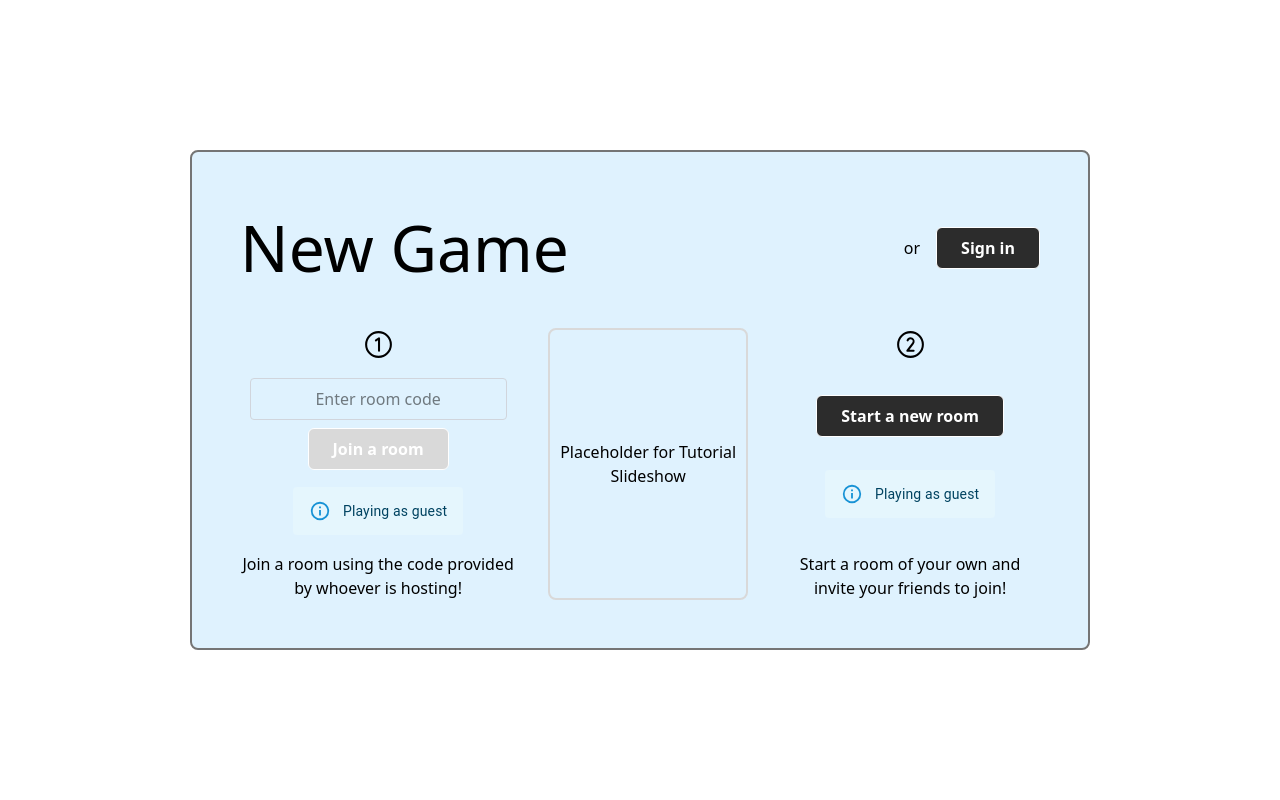
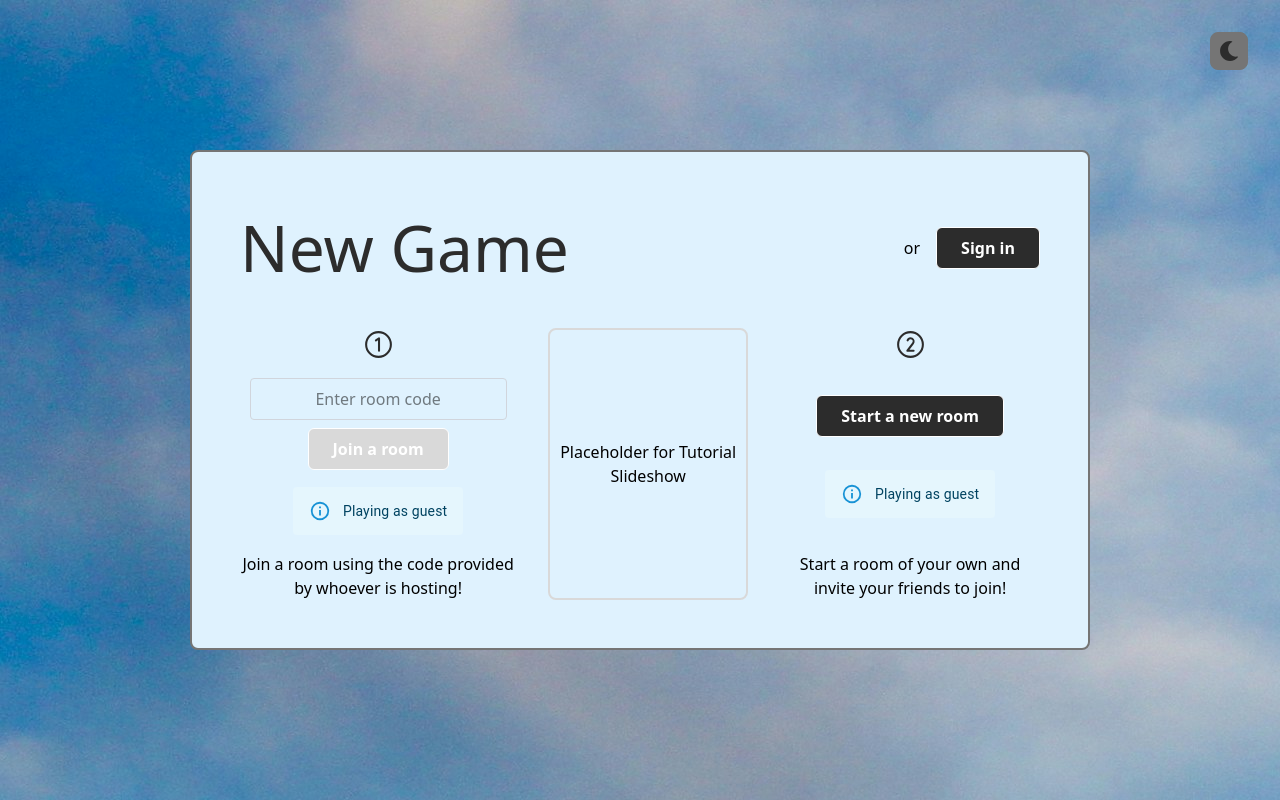
Before and after one commit to NLuke17/Telestration, a React app in the folder frontend/: page / in a window 1280 px wide. Built offline with nearby package versions, Linux system fonts and the light colour scheme; no server answers; the HTML template or start-up script is replaced by a standard one.

Commit message:
Rebranded home page

```diff
--- a/frontend/src/features/home/HomePage.tsx
+++ b/frontend/src/features/home/HomePage.tsx
@@ -8,6 +8,11 @@ import Alert from '@mui/material/Alert';
 import { createLobby, joinLobby } from '../../services/api/lobbyApi';
 import { useAuth } from '../../contexts/AuthContext';
 import InitialAvatar from '../../components/common/Avatar';
+import { useTheme } from '../../contexts/ThemeContext';
+
+import lightBg from '../../assets/lightmode.jpg';
+import darkBg from '../../assets/darkmode.jpg';
+import ColorModeButton from '../../components/common/ColorModeButton';
 
 const HomePage: React.FC = () => {
     const navigate = useNavigate();
@@ -82,13 +87,20 @@ const HomePage: React.FC = () => {
         }
     };
 
+    const { theme, toggleTheme } = useTheme();
+
+
     return (
-        <div className="flex flex-col justify-center items-center h-screen">
+        <div className="flex flex-col justify-center items-center h-screen"
+            style={{ backgroundImage: `url(${theme === 'dark' ? darkBg : lightBg})` }}
+        >
+            {/* Toggle Button */}
+            <ColorModeButton className="absolute top-8 right-8" />
             {/* Home content container */}
             <Container width='900px' height='500px' padding='3em' className='flex items-center justify-center gap-8 flex-col border-2 border-dark-grey rounded-lg'>
                 {/* Heading */}
                 <div className="relative z-20 flex w-full shrink-0 items-center justify-between gap-4">
-                    <h1 className="text-heading-1 text-left">New Game</h1>
+                    <h1 className="text-heading-1 text-light-mode-text-1 dark:text-dark-mode-text-1 text-left">New Game</h1>
                     <div className='flex flex-row items-center gap-4'>
                         {isAuthenticated && user ? (
                             <Link
@@ -123,14 +135,17 @@ const HomePage: React.FC = () => {
                 <div className="flex min-h-0 w-full flex-1 flex-row justify-center gap-8">
                     {/* Join a room option */}
                     <div className='flex min-h-0 flex-col items-center justify-between text-center'>
-                        <PiNumberCircleOne size={33}/>
+                        <PiNumberCircleOne
+                            size={33}
+                            className="text-light-mode-text-1 dark:text-dark-mode-text-1 transition-colors duration-300"
+                        />
                         <div className="flex flex-col items-center gap-2">
                             <input
                                 type="text"
                                 placeholder="Enter room code"
                                 value={roomCodeInput}
                                 onChange={(e) => setRoomCodeInput(e.target.value.toUpperCase())}
-                                className="border border-gray-300 rounded px-3 py-2 text-center"
+                                className="dark:bg-white border border-gray-300 rounded px-3 py-2 text-center"
                                 maxLength={6}
                             />
                             <Button
@@ -141,16 +156,19 @@ const HomePage: React.FC = () => {
                         </div>
                         <div>{!isAuthenticated ? (
                             <Alert severity='info'>Playing as guest</Alert>
-                        ): (
+                        ) : (
                             <div></div>
                         )}</div>
-                        <div>Join a room using the code provided by whoever is hosting!</div>
+                        <div className='dark:text-dark-mode-text-1'>Join a room using the code provided by whoever is hosting!</div>
                     </div>
                     {/* How to Play slideshow */}
-                    <TutorialSlideshow className='w-hug min-h-0 max-h-full'/>
+                    <TutorialSlideshow className='w-hug min-h-0 max-h-full' />
                     {/* Start a new room option */}
                     <div className='flex min-h-0 w-hug flex-col items-center justify-between text-center gap-auto'>
-                        <PiNumberCircleTwo size={33} />
+                        <PiNumberCircleTwo
+                            size={33}
+                            className="text-light-mode-text-1 dark:text-dark-mode-text-1 transition-colors duration-300"
+                        />
                         <Button
                             label={isCreating ? "Creating..." : "Start a new room"}
                             disabled={isCreating}
@@ -158,10 +176,10 @@ const HomePage: React.FC = () => {
                         />
                         <div>{!isAuthenticated ? (
                             <Alert severity='info'>Playing as guest</Alert>
-                        ): (
+                        ) : (
                             <div></div>
                         )}</div>
-                        <div>Start a room of your own and invite your friends to join!</div>
+                        <div className='dark:text-dark-mode-text-1'>Start a room of your own and invite your friends to join!</div>
                     </div>
                 </div>
                 {error && (
```
